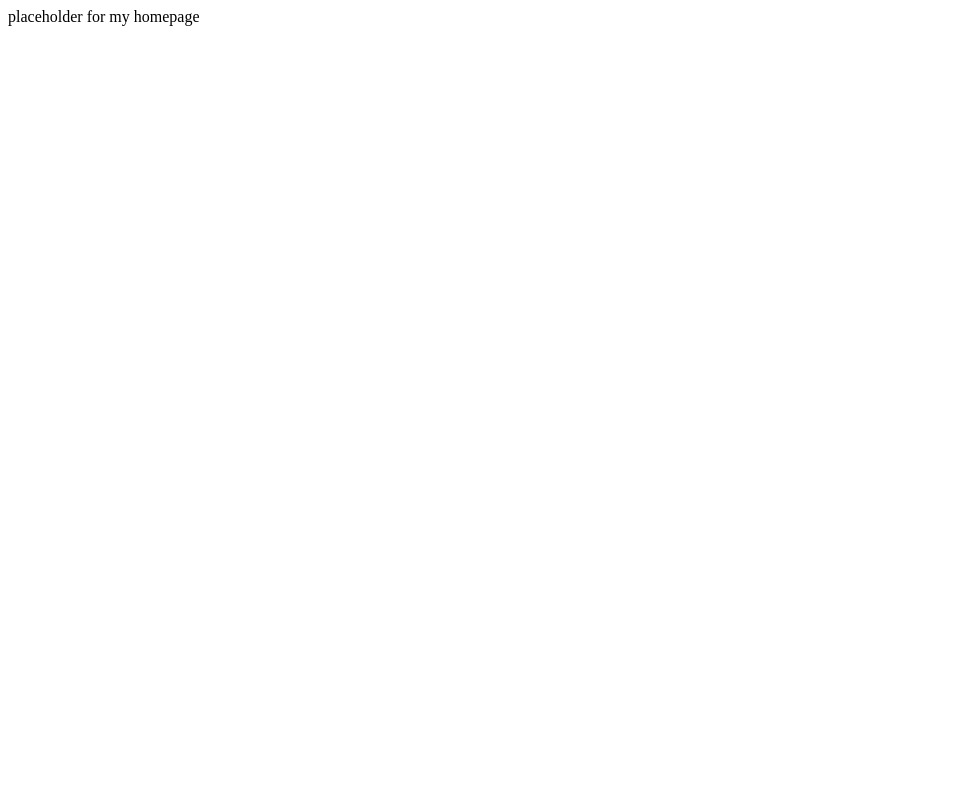
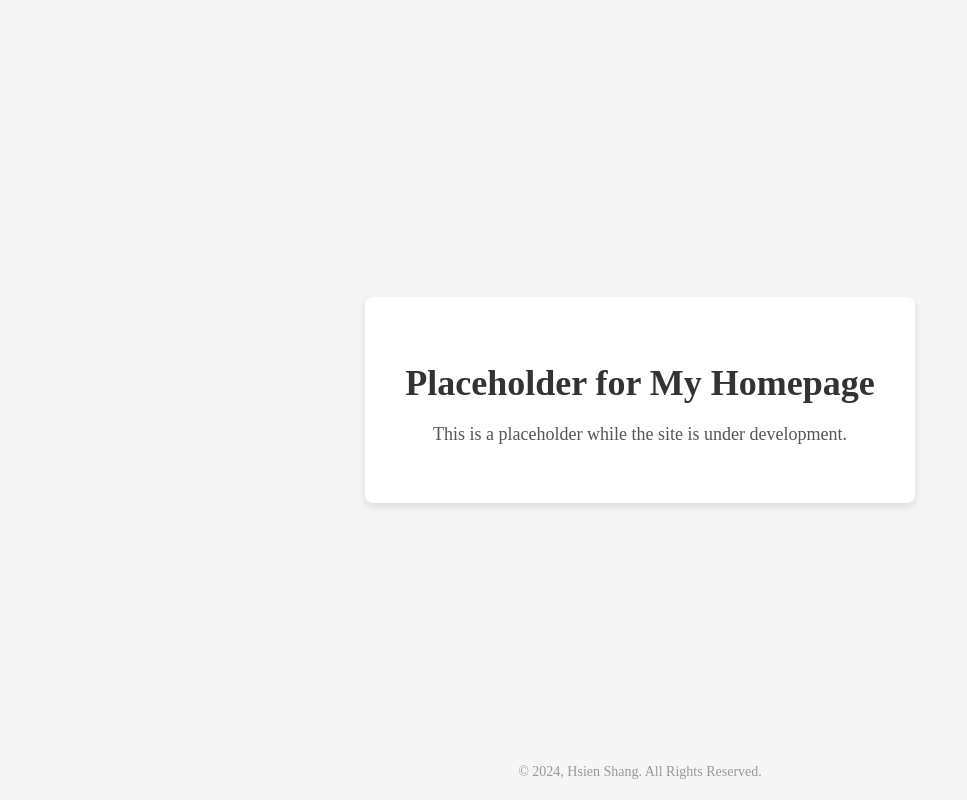
Before and after one commit to hsienshang/hsienshang.github.io, a plain HTML site: page index.html in a window 1280 px wide. Shown: the whole page, without its empty margins (0-967 px from the left). Drawn offline with Linux system fonts and the light colour scheme.

Commit message:
Update index.html

```diff
--- a/index.html
+++ b/index.html
@@ -1 +1,65 @@
-placeholder for my homepage
+<!DOCTYPE html>
+<html lang="en">
+<head>
+    <meta charset="UTF-8">
+    <meta name="viewport" content="width=device-width, initial-scale=1.0">
+    <meta name="author" content="Your Name">
+    <meta name="description" content="Placeholder for my academic homepage">
+    <title>Academic Homepage Placeholder</title>
+    <style>
+        body {
+            font-family: 'Times New Roman', serif;
+            background-color: #f5f5f5;
+            margin: 0;
+            padding: 0;
+        }
+
+        .container {
+            display: flex;
+            justify-content: center;
+            align-items: center;
+            height: 100vh;
+            text-align: center;
+        }
+
+        .content {
+            max-width: 800px;
+            background-color: #ffffff;
+            padding: 40px;
+            box-shadow: 0 4px 8px rgba(0, 0, 0, 0.1);
+            border-radius: 8px;
+        }
+
+        h1 {
+            font-size: 36px;
+            margin-bottom: 20px;
+            color: #333333;
+        }
+
+        p {
+            font-size: 18px;
+            color: #555555;
+        }
+
+        footer {
+            position: fixed;
+            bottom: 20px;
+            width: 100%;
+            text-align: center;
+            font-size: 14px;
+            color: #999999;
+        }
+    </style>
+</head>
+<body>
+    <div class="container">
+        <div class="content">
+            <h1>Placeholder for My Homepage</h1>
+            <p>This is a placeholder while the site is under development.</p>
+        </div>
+    </div>
+    <footer>
+        &copy; 2024, Hsien Shang. All Rights Reserved.
+    </footer>
+</body>
+</html>
```
